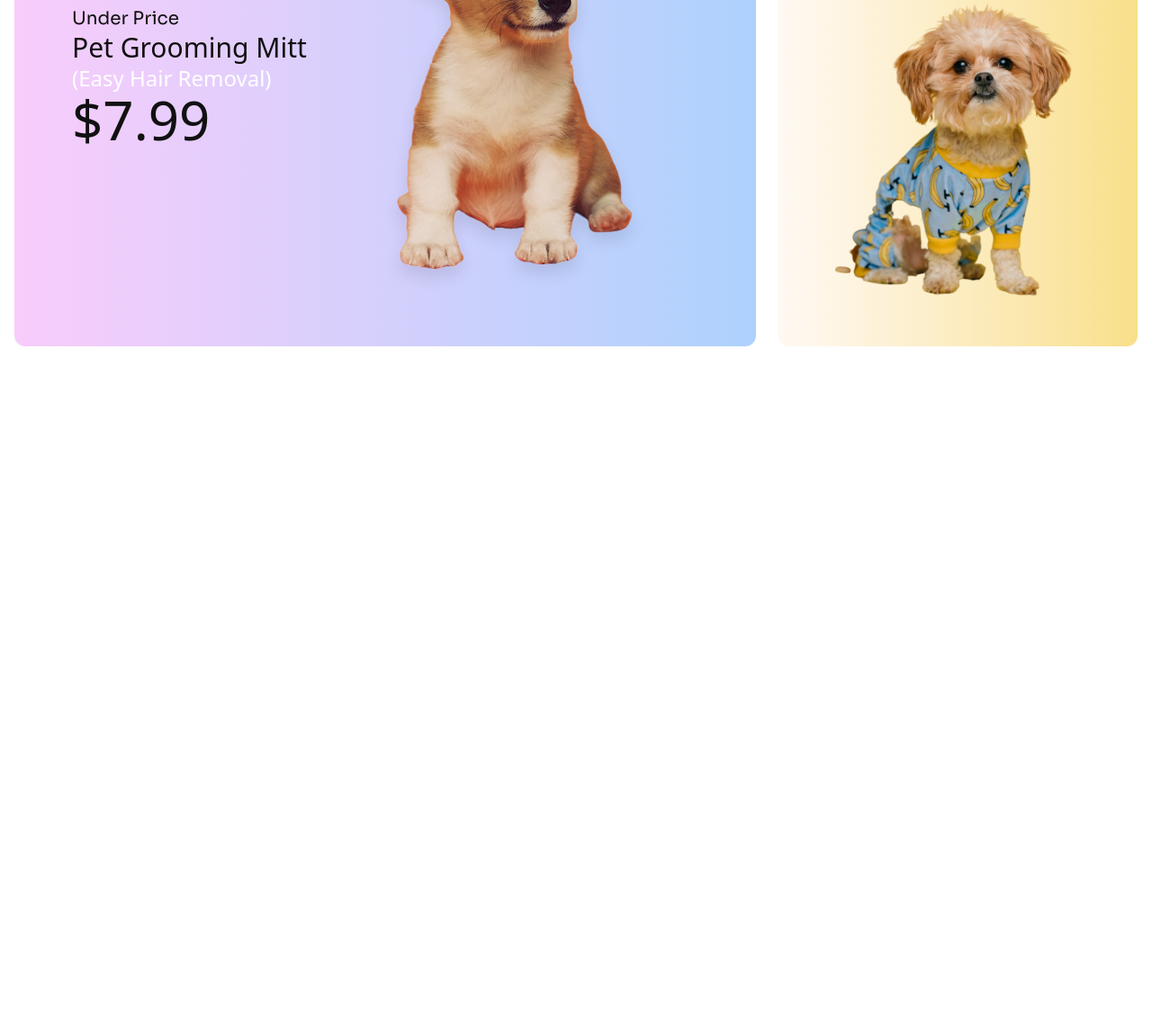
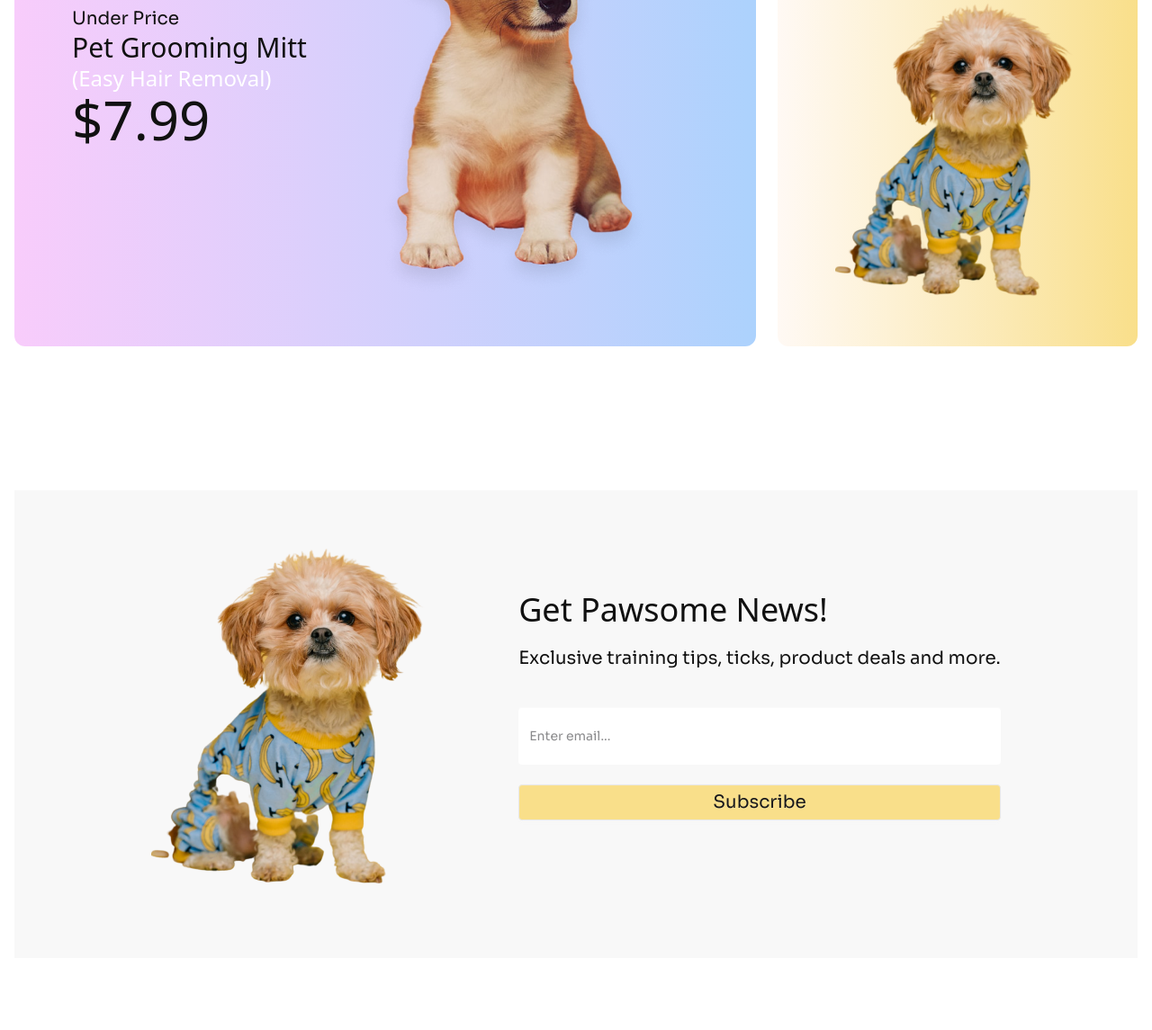
Before and after one commit to dev-rktanvir/pet-shop, a website built with Vite: page index.html in a window 1280 px wide. Shown: the part 2401-3546 px from the top of the page at 90% size. Before the commit the page ends 2866 px from the top, so only its background shows below. Built offline with nearby package versions, Linux system fonts and the light colour scheme; a web font is replaced by a local one.

Commit message:
complete news letter section

```diff
--- a/index.html
+++ b/index.html
@@ -324,7 +324,8 @@
       <!-- cards -->
       <div class="grid grid-cols-1 md:grid-cols-2 lg:grid-cols-3 gap-6">
         <!-- small card 1 -->
-         <div class="flex flex-col xl:flex-row justify-between items-center rounded-xl bg-linear-to-r from-[#F8CCFB] to-[#ACD2FD] p-10 xl:px-16 lg:col-span-2">
+        <div
+          class="flex flex-col xl:flex-row justify-between items-center rounded-xl bg-linear-to-r from-[#F8CCFB] to-[#ACD2FD] p-10 xl:px-16 lg:col-span-2">
           <!-- content -->
           <div>
             <p class="hidden lg:block text-xl text-secondary">Under Price</p>
@@ -338,7 +339,8 @@
           </div>
         </div>
         <!-- small card 2 -->
-         <div class="flex flex-col justify-between items-center rounded-xl bg-linear-to-r from-[#FFF9F4] to-[#F9DF8A] p-10 xl:px-16">
+        <div
+          class="flex flex-col justify-between items-center rounded-xl bg-linear-to-r from-[#FFF9F4] to-[#F9DF8A] p-10 xl:px-16">
           <!-- content -->
           <div>
             <h3 class="text-3xl text-secondary">T-Shirt for Dogs</h3>
@@ -351,6 +353,27 @@
         </div>
       </div>
     </section>
+
+    <!-- News Letter section -->
+    <section class="container mx-auto px-4 py-10 lg:py-20">
+      <div class="bg-base-200 flex flex-col lg:flex-row items-center justify-center gap-24 p-10 lg:p-16 text-center lg:text-left">
+        <!-- Images -->
+        <div>
+          <img src="images/cute-pet-mid.png" alt="">
+        </div>
+        <!-- content -->
+        <div>
+          <h3 class="text-4xl text-secondary">Get Pawsome News!</h3>
+          <p class="text-xl text-secondary mt-5">
+            Exclusive training tips, ticks, product deals and more.
+          </p>
+          <fieldset class="fieldset py-10">
+            <input type="email" class="input outline-0 border-0 w-full py-8" placeholder="Enter email..." />
+            <button type="submit" class="btn bg-primary text-xl font-normal mt-4">Subscribe</button>
+          </fieldset>
+        </div>
+      </div>
+    </section>
   </main>
 
   <!-- Footer section -->
```
Lines whose indentation alone changed are shown as unchanged.
